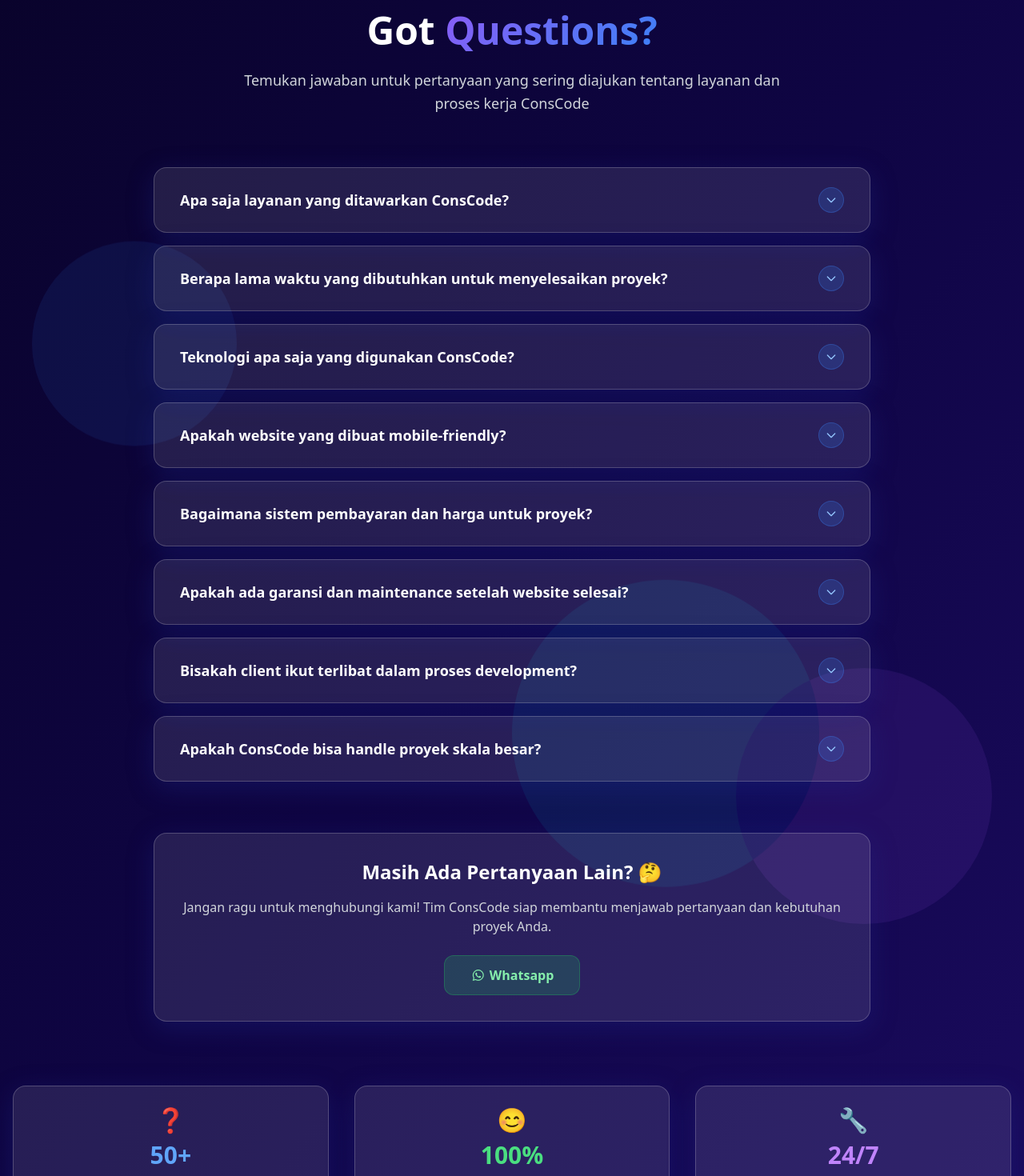
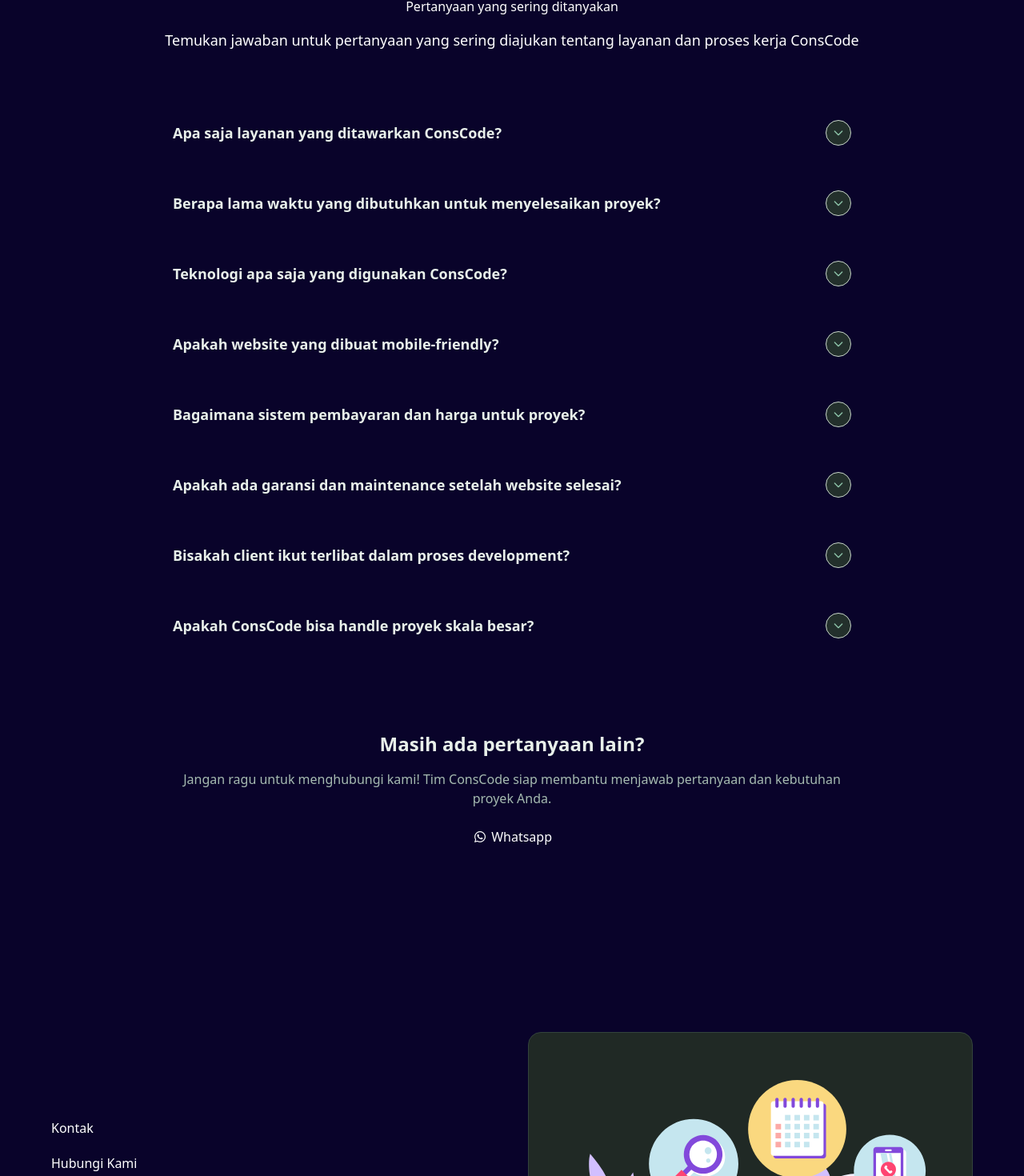
Before and after one commit to conscode-dev/conscode-web, a React (Vite) app: page / in a window 1280 px wide. Shown: the part 7714-9184 px from the top of the page at 80% size. Built offline with nearby package versions, Linux system fonts and the light colour scheme.

Commit message:
refactor: update FAQ section - simplify accordion design and apply new color scheme

```diff
--- a/src/Sections/FAQ.jsx
+++ b/src/Sections/FAQ.jsx
@@ -52,57 +52,42 @@
   };
 
   return (
-    <section className="py-20 bg-gradient-to-br from-[#09032A] via-[#0f0544] to-[#1a0b5e] relative overflow-hidden">
-      {/* Background Elements */}
-      <div className="absolute inset-0 opacity-10">
-        <div className="absolute top-1/4 left-10 w-64 h-64 bg-blue-500 rounded-full mix-blend-multiply animate-float"></div>
-        <div className="absolute bottom-1/4 right-10 w-80 h-80 bg-purple-500 rounded-full mix-blend-multiply animate-float-delayed"></div>
-        <div className="absolute top-1/2 left-1/2 transform -translate-x-1/2 -translate-y-1/2 w-96 h-96 bg-cyan-500 rounded-full mix-blend-multiply animate-float-slow"></div>
-      </div>
-
-      <div className="container mx-auto px-4 relative z-10">
-        {/* Header */}
+    <section id="faq" className="section-shell py-20">
+      <div className="container mx-auto px-4 md:px-6 relative z-10">
         <AnimatedSection animation="slide-in-bottom">
           <div className="text-center mb-16">
-            <div className="inline-flex items-center gap-2 px-4 py-2 bg-blue-500/20 border border-blue-500/30 rounded-full text-blue-300 text-sm font-medium mb-6">
-              Frequently Asked Questions
-              <i class="fa-solid fa-question"></i>
-            </div>
-            <h2 className="text-4xl md:text-5xl font-bold mb-6">
-              <span className="text-white">Got </span>
-              <span className="gradient-text">Questions?</span>
-            </h2>
-            <p className="text-gray-300 text-lg max-w-2xl mx-auto leading-relaxed">
+            <span className="pill">FAQ</span>
+            <h2 className="section-title mt-5">Pertanyaan yang sering ditanyakan</h2>
+            <p className="section-subtitle text-lg mx-auto mt-4 leading-relaxed">
               Temukan jawaban untuk pertanyaan yang sering diajukan tentang
               layanan dan proses kerja ConsCode
             </p>
           </div>
         </AnimatedSection>
 
-        {/* FAQ Items */}
         <AnimatedSection animation="slide-in-bottom">
           <div className="max-w-4xl mx-auto">
             <div className="space-y-4">
               {faqs.map((faq, index) => (
                 <div
                   key={index}
-                  className="glass-effect rounded-2xl overflow-hidden transition-all duration-300 hover:shadow-lg hover:shadow-blue-500/10"
+                  className="soft-card overflow-hidden"
                 >
                   <button
                     onClick={() => toggleFAQ(index)}
-                    className="w-full px-8 py-6 text-left flex justify-between items-center hover:bg-white/5 transition-colors duration-300"
+                    className="w-full px-6 py-5 text-left flex justify-between items-center hover:bg-[#202925] transition-colors duration-300"
                   >
-                    <h3 className="text-lg font-semibold text-white pr-8">
+                    <h3 className="text-lg font-semibold text-[#e8f0ea] pr-8">
                       {faq.question}
                     </h3>
                     <div
-                      className={`flex-shrink-0 w-8 h-8 flex items-center justify-center rounded-full bg-blue-500/20 border border-blue-500/30 transition-all duration-300 ${openIndex === index
-                          ? "rotate-180 bg-blue-500/40 scale-110"
-                          : "hover:scale-110 hover:bg-blue-500/30"
+                      className={`flex-shrink-0 w-8 h-8 flex items-center justify-center rounded-full bg-[#23302c] border border-[#c9d7ca] transition-all duration-300 ${openIndex === index
+                          ? "rotate-180 bg-[#31433d]"
+                          : "hover:scale-105"
                         }`}
                     >
                       <svg
-                        className="w-4 h-4 text-blue-300"
+                        className="w-4 h-4 text-[#8ec5aa]"
                         fill="none"
                         stroke="currentColor"
                         viewBox="0 0 24 24"
@@ -123,9 +108,9 @@
                         : "max-h-0 opacity-0"
                       } overflow-hidden`}
                   >
-                    <div className="px-8 pb-6">
-                      <div className="w-full h-px bg-gradient-to-r from-transparent via-blue-500/30 to-transparent mb-6"></div>
-                      <p className="text-gray-300 leading-relaxed">
+                    <div className="px-6 pb-6">
+                      <div className="w-full h-px bg-[#33423c] mb-4"></div>
+                      <p className="text-[#a6bbb1] leading-relaxed">
                         {faq.answer}
                       </p>
                     </div>
@@ -134,13 +119,12 @@
               ))}
             </div>
 
-            {/* Call to Action */}
             <div className="mt-16 text-center">
-              <div className="glass-effect p-8 rounded-2xl">
-                <h3 className="text-2xl font-bold text-white mb-4">
-                  Masih Ada Pertanyaan Lain? 🤔
+              <div className="soft-card p-8">
+                <h3 className="text-2xl font-bold text-[#e8f0ea] mb-4">
+                  Masih ada pertanyaan lain?
                 </h3>
-                <p className="text-gray-300 mb-6">
+                <p className="text-[#a6bbb1] mb-6">
                   Jangan ragu untuk menghubungi kami! Tim ConsCode siap membantu
                   menjawab pertanyaan dan kebutuhan proyek Anda.
                 </p>
@@ -149,51 +133,12 @@
                     href="https://wa.me/6285189339423?text=Halo%20Admin,%20saya%20ingin%20bertanya%20tentang%20jasa%20pembuatan%20website%20ConsCode."
                     target="_blank"
                     rel="noopener noreferrer"
-                    className="px-8 py-3 bg-green-500/20 border border-green-500/30 text-green-300 font-semibold rounded-xl hover:bg-green-500 hover:text-white transition-all duration-300 hover:scale-105"
+                    className="btn-primary"
                   >
-                    <i class="fa-brands fa-whatsapp"></i> Whatsapp
+                    <i className="fa-brands fa-whatsapp"></i> Whatsapp
                   </a>
                 </div>
               </div>
-            </div>
-          </div>
-        </AnimatedSection>
-
-        {/* Statistics */}
-        <AnimatedSection animation="scale-up">
-          <div className="mt-20">
-            <div className="grid grid-cols-1 md:grid-cols-3 gap-8">
-              {[
-                {
-                  number: "50+",
-                  label: "Pertanyaan Terjawab",
-                  icon: "❓",
-                  color: "text-blue-400",
-                },
-                {
-                  number: "100%",
-                  label: "Kepuasan Client",
-                  icon: "😊",
-                  color: "text-green-400",
-                },
-                {
-                  number: "24/7",
-                  label: "Support Available",
-                  icon: "🔧",
-                  color: "text-purple-400",
-                },
-              ].map((stat, index) => (
-                <div
-                  key={index}
-                  className="glass-effect p-6 rounded-2xl text-center hover:scale-105 transition-all duration-300"
-                >
-                  <div className="text-3xl mb-2">{stat.icon}</div>
-                  <div className={`text-3xl font-bold mb-2 ${stat.color}`}>
-                    {stat.number}
-                  </div>
-                  <div className="text-gray-300 text-sm">{stat.label}</div>
-                </div>
-              ))}
             </div>
           </div>
         </AnimatedSection>
```
